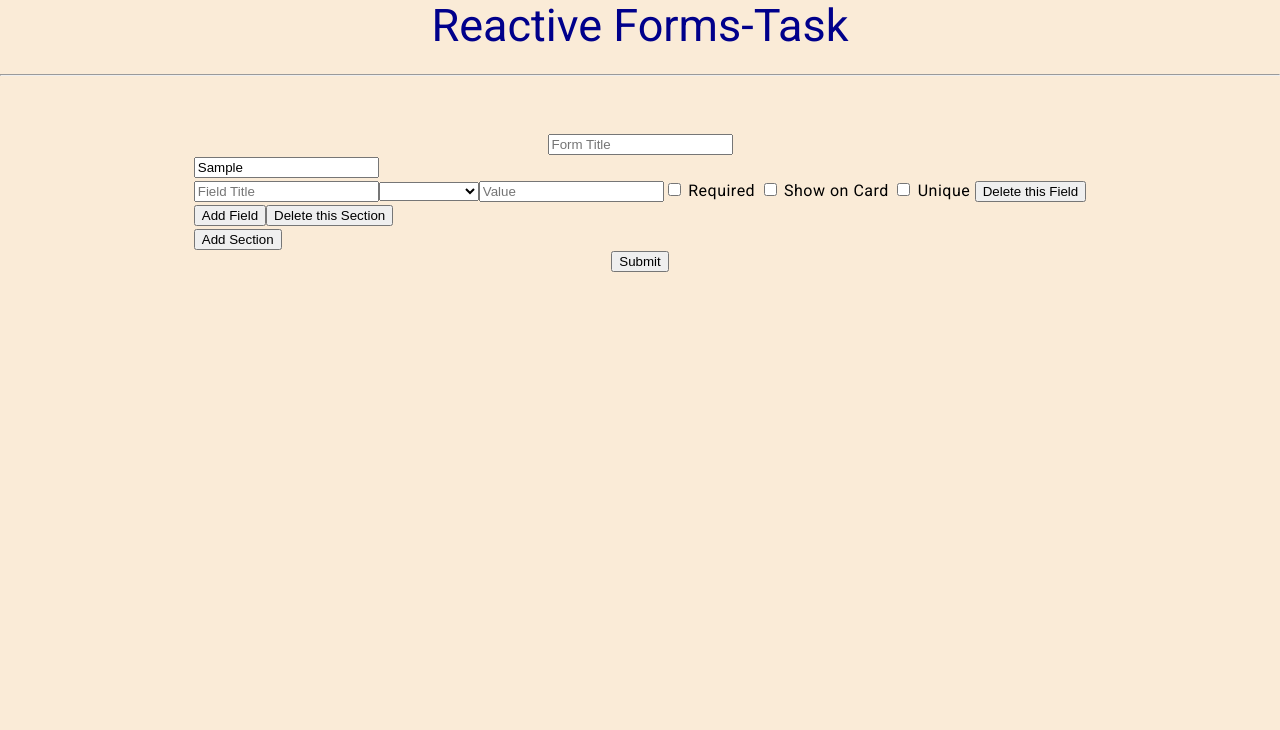
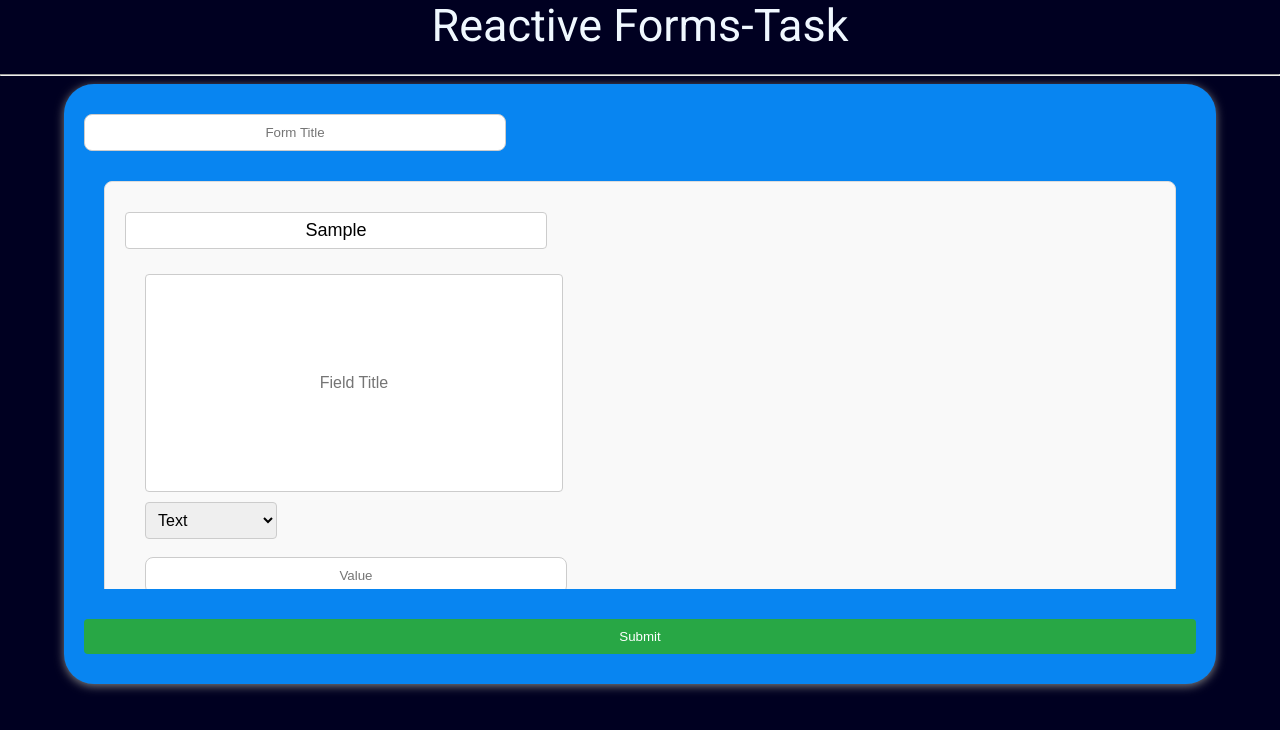
Before and after one commit to karunakar516/Inncircles-Task, an Angular app in the folder angular-reactiveforms-mongodb/: page / in a window 1280 px wide. Both pictures are taken after typing "Sample" into the empty fields and a click on the button "Add Field". Shown: the top 730 px of the page. Built offline with nearby package versions, Linux system fonts and the light colour scheme.

Commit message:
Ui desiging under process

```diff
--- a/angular-reactiveforms-mongodb/src/app/user-form/user-form.component.css
+++ b/angular-reactiveforms-mongodb/src/app/user-form/user-form.component.css
@@ -1,19 +1,143 @@
-h2{
-    text-align: center;
-    color: darkblue;
+h2 {
+  text-align: center;
+  color: aliceblue;
 }
-form{
+form {
+  display: flex;
+  flex-direction: column;
+  background-color: rgb(8, 133, 241);
+  border-radius: 30px;
+  box-shadow: 0 2px 10px grey;
+  height: 75vh;
+  width: 90%;
+  padding: 20px;
+  margin: auto;
+  box-sizing: border-box;
+}
+.sections {
+    margin: 20px;
+    overflow-y: auto;
+    overflow-x: hidden;
+  }
+
+  .section-container {
+    border: 1px solid #ddd;
+    border-radius: 8px;
+    padding: 20px;
+    margin-bottom: 20px;
+    background-color: #f9f9f9;
+  }
+
+  .section-container input[formControlName="sectionTitle"] {
+    width: 50vh;
+    padding: 10px;
+    font-size: 18px;
+    border: 1px solid #ccc;
+    border-radius: 4px;
+    margin-bottom: 15px;
+  }
+
+  .fields {
+    padding-left: 20px;
+  }
+
+
+  .field-container {
     display: flex;
     flex-direction: column;
-    align-items: center;
-    justify-items: auto;
-    padding: 50px;
+    align-items: flex-start;
+    justify-content: space-around;
+    margin-bottom: 10px;
+  }
+
+
+  .field-container input[formControlName="title"] {
+    flex: 1 0 200px;
+    margin-right: 10px;
+    padding: 8px;
+    font-size: 16px;
+    border: 1px solid #ccc;
+    border-radius: 4px;
+  }
+
+  .field-options {
+    display: flex;
+    flex-wrap: wrap;
+    gap: 10px;
+    flex: 2;
+  }
+
+  .field-options select,
+  .field-options input,
+  .field-options button {
+    margin-bottom: 8px;
+    padding: 8px;
+    font-size: 16px;
+    border: 1px solid #ccc;
+    border-radius: 4px;
+  }
+
+  button {
+    padding: 8px 12px;
+    background-color: #007bff;
+    color: #fff;
+    border: none;
+    border-radius: 4px;
+    cursor: pointer;
+    transition: background-color 0.3s ease;
+  }
+
+
+  .dlt {
+    background-color: #dc3545;
+  }
+
+  .dlt:hover {
+    background-color: #ff0019;
+  }
+
+
+  .field-container div[formArrayName="options"] input {
+    margin-right: 5px;
+  }
+
+  .field-container input[type="checkbox"] {
+    margin-left: 10px;
+    transform: scale(1.2);
+  }
+  .add-btn {
+    background-color: #28a745;
+    margin-top: 10px;
+  }
+
+  .add-btn:hover {
+    background-color: #218838;
+  }
+input {
+  height: 15px;
+  width: 50vh;
+  padding: 10px;
+  margin: 10px 0;
+  border: 1px solid #ccc;
+
+  border-radius: 8px;
+  text-align: center;
 }
-fTitle{
-    height: 50px;
-    width: 50px;
-    box-sizing: border-box;
+
+
+button {
+  background-color: cornflowerblue;
+  color: white;
+  border: none;
+  padding: 10px 15px;
+  border-radius: 4px;
+  cursor: pointer;
+  margin: 10px 0;
 }
-form>div{
-    box-shadow: inset;
+
+button:hover {
+  background-color: #0e24ec;
 }
+.dlt:hover {
+  background-color: crimson;
+}
--- a/angular-reactiveforms-mongodb/src/app/user-form/user-form.component.html
+++ b/angular-reactiveforms-mongodb/src/app/user-form/user-form.component.html
@@ -1,27 +1,31 @@
 <h2>Reactive Forms-Task</h2>
-<hr/>
+<hr />
 <form [formGroup]="userForm" (ngSubmit)="submit()">
   <input class="fTitle" formControlName="formTitle" placeholder="Form Title" />
-  <div formArrayName="sections">
+  <div formArrayName="sections" class="sections">
     <div
       *ngFor="let section of getSections().controls; let i = index"
       [formGroupName]="i"
+      class="section-container"
     >
       <input formControlName="sectionTitle" placeholder="Section Title" />
-
-      <div formArrayName="fields">
+      <!-- Fields -->
+      <div class="fields" formArrayName="fields">
         <div
           *ngFor="let field of getFields(i).controls; let j = index"
           [formGroupName]="j"
+          class="field-container"
         >
           <input formControlName="title" placeholder="Field Title" />
+          <div class="field-options">
             <select formControlName="body">
-            <option value="text">Text</option>
+              <option [defaultSelected]="true" value="text">Text</option>
               <option value="number">Number</option>
               <option value="date">Date</option>
               <option value="multiSelect">Multi Select</option>
               <option value="singleSelect">Single Select</option>
             </select>
+          </div>
 
           <input
             *ngIf="!isMultiSelectOrSingleSelect(field)"
@@ -40,22 +44,28 @@
               "
             >
               <input [formControlName]="k" placeholder="Option" />
-              <button type="button" (click)="removeOption(i, j, k)">Delete this Option </button>
+              <button type="button" class="add-btn" class="dlt" (click)="removeOption(i, j, k)">
+                Delete this Option
+              </button>
             </div>
             <button type="button" (click)="addOption(i, j)">Add Option</button>
           </div>
 
-          <input type="checkbox" formControlName="require" /> Required
-          <input type="checkbox" formControlName="showCard" /> Show on Card
-          <input type="checkbox" formControlName="unique" /> Unique
+          <div style="flex-direction: row;">Required<input type="checkbox" formControlName="require"/></div>
+          <div style="flex-direction: row;">Show On Card<input type="checkbox" formControlName="showCard" /> </div>
+          <div style="flex-direction: row; ">Unique<input type="checkbox" formControlName="unique" /></div>
 
-          <button type="button" (click)="removeField(i,j)">Delete this Field</button>
+          <button type="button" class="dlt" (click)="removeField(i, j)">
+            Delete this Field
+          </button>
         </div>
       </div>
-      <button type="button" (click)="addField(i)">Add Field</button>
-      <button type="button" (click)="removeSection(i)">Delete this Section</button>
+      <button type="button" class="add-btn" (click)="addField(i)">Add Field</button>
+      <button type="button" class="dlt" (click)="removeSection(i)">
+        Delete this Section
+      </button>
     </div>
-    <button type="button" (click)="addSection()">Add Section</button>
+    <button type="button" class="add-btn" (click)="addSection()">Add Section</button>
   </div>
-  <button type="submit">Submit</button>
+  <button class="add-btn" type="submit">Submit</button>
 </form>
--- a/angular-reactiveforms-mongodb/src/styles.css
+++ b/angular-reactiveforms-mongodb/src/styles.css
@@ -1,4 +1,4 @@
 /* You can add global styles to this file, and also import other style files */
 
 html, body { height: 100%; }
-body { margin: 0; border:0, Roboto, "Helvetica Neue", sans-serif; background-color: antiquewhite;}
+body { margin: 0; border:0, Roboto, "Helvetica Neue", sans-serif; background-color: rgb(0,0,33)}
```
Lines whose indentation alone changed are shown as unchanged.
